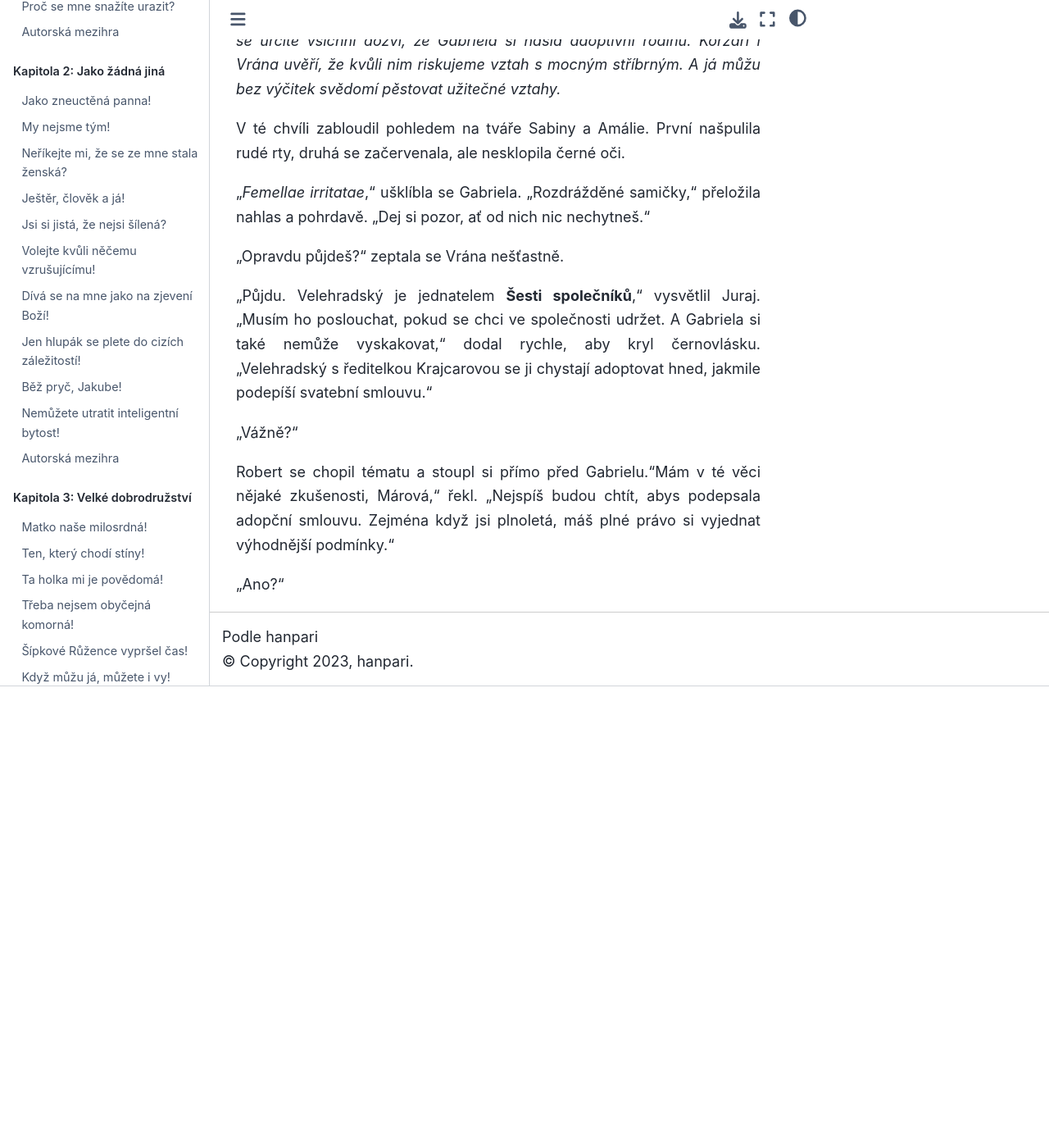
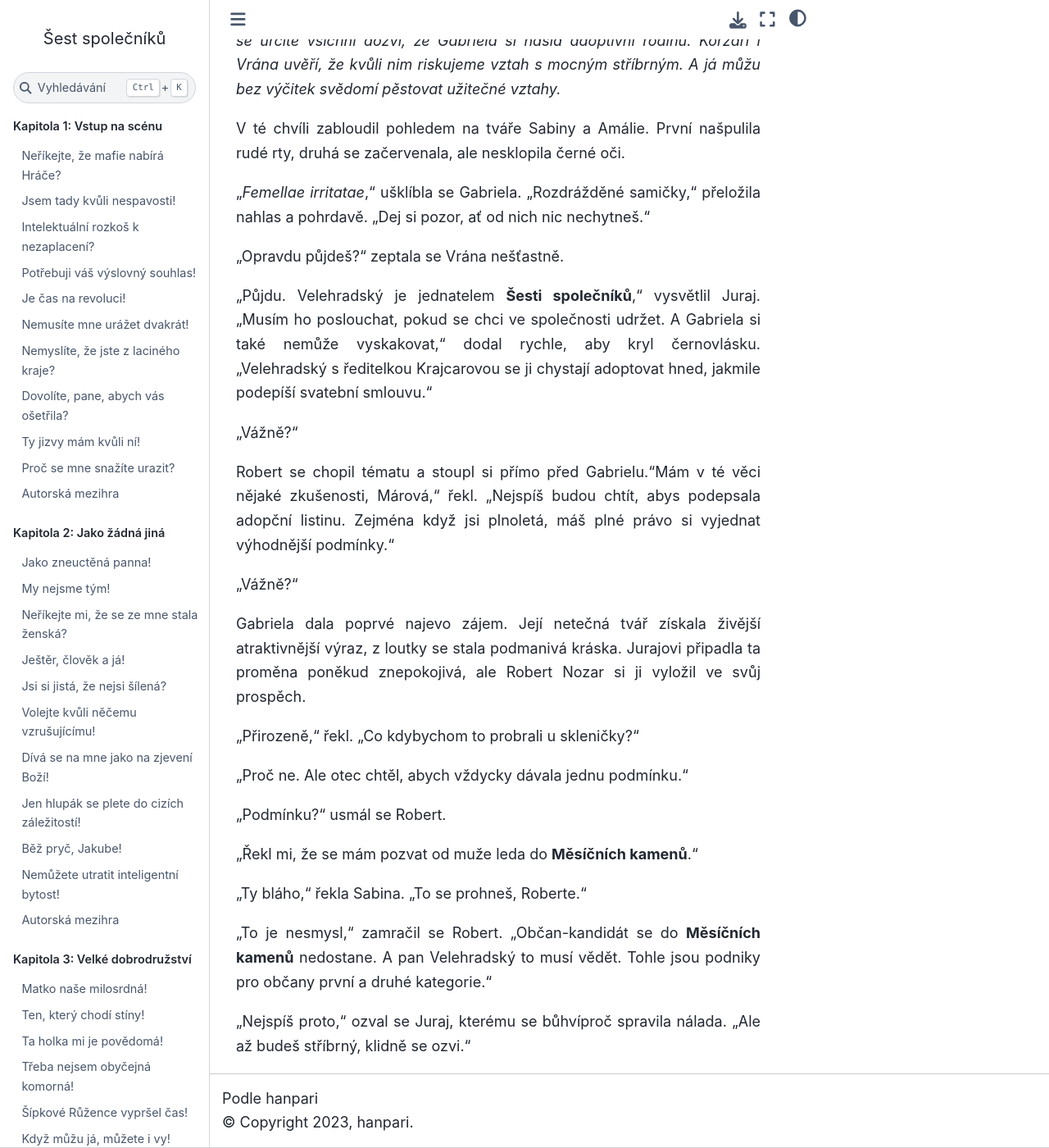
Before and after one commit to hanpari/sest-spolecniku, a Sphinx documentation site: the page built from source/sest_spolecniku/018/06.md, in a window 1280 px wide and 1400 px high, scrolled down 3917 px. Shown: the whole window at 82% size. Built offline with Sphinx 7.4.7 and the Sphinx Book theme 1.1.4, drawn with Linux system fonts in a browser that asks for light colours; before the commit the page ends 4754 px from its top, so only the background shows below that.

Commit message:
Mesicni kameny

```diff
--- a/source/sest_spolecniku/018/06.md
+++ b/source/sest_spolecniku/018/06.md
@@ -97,6 +97,22 @@ V té chvíli zabloudil pohledem na tváře Sabiny a Amálie. První našpulila
 
 "Vážně?"
 
-Robert se chopil tématu a stoupl si přímo před Gabrielu."Mám v té věci nějaké zkušenosti, Márová," řekl. "Nejspíš budou chtít, abys podepsala adopční smlouvu. Zejména když jsi plnoletá, máš plné právo si vyjednat výhodnější podmínky."
+Robert se chopil tématu a stoupl si přímo před Gabrielu."Mám v té věci nějaké zkušenosti, Márová," řekl. "Nejspíš budou chtít, abys podepsala adopční listinu. Zejména když jsi plnoletá, máš plné právo si vyjednat výhodnější podmínky."
 
-"Ano?"
+"Vážně?"
+
+Gabriela dala poprvé najevo zájem. Její netečná tvář získala živější atraktivnější výraz, z loutky se stala podmanivá kráska. Jurajovi připadla ta proměna poněkud znepokojivá, ale Robert Nozar si ji vyložil ve svůj prospěch.
+
+"Přirozeně," řekl. "Co kdybychom to probrali u skleničky?"
+
+"Proč ne. Ale otec chtěl, abych vždycky dávala jednu podmínku."
+
+"Podmínku?" usmál se Robert.
+
+"Řekl mi, že se mám pozvat od muže leda do **Měsíčních kamenů**."
+
+"Ty bláho," řekla Sabina. "To se prohneš, Roberte."
+
+"To je nesmysl," zamračil se Robert. "Občan-kandidát se do **Měsíčních kamenů** nedostane. A pan Velehradský to musí vědět. Tohle jsou podniky pro občany první a druhé kategorie."
+
+"Nejspíš proto," ozval se Juraj, kterému se bůhvíproč  spravila nálada. "Ale až budeš stříbrný, klidně se ozvi."
```
